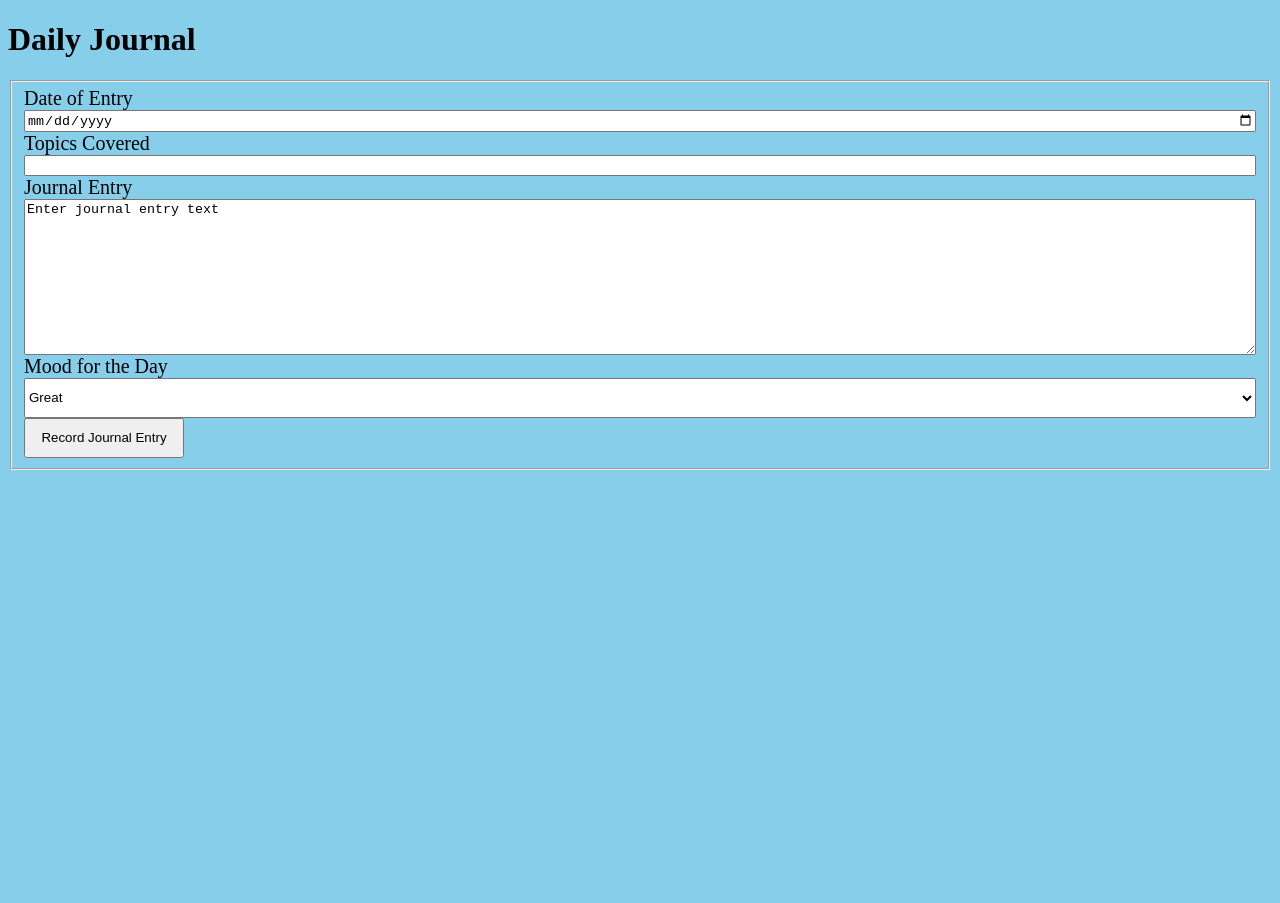
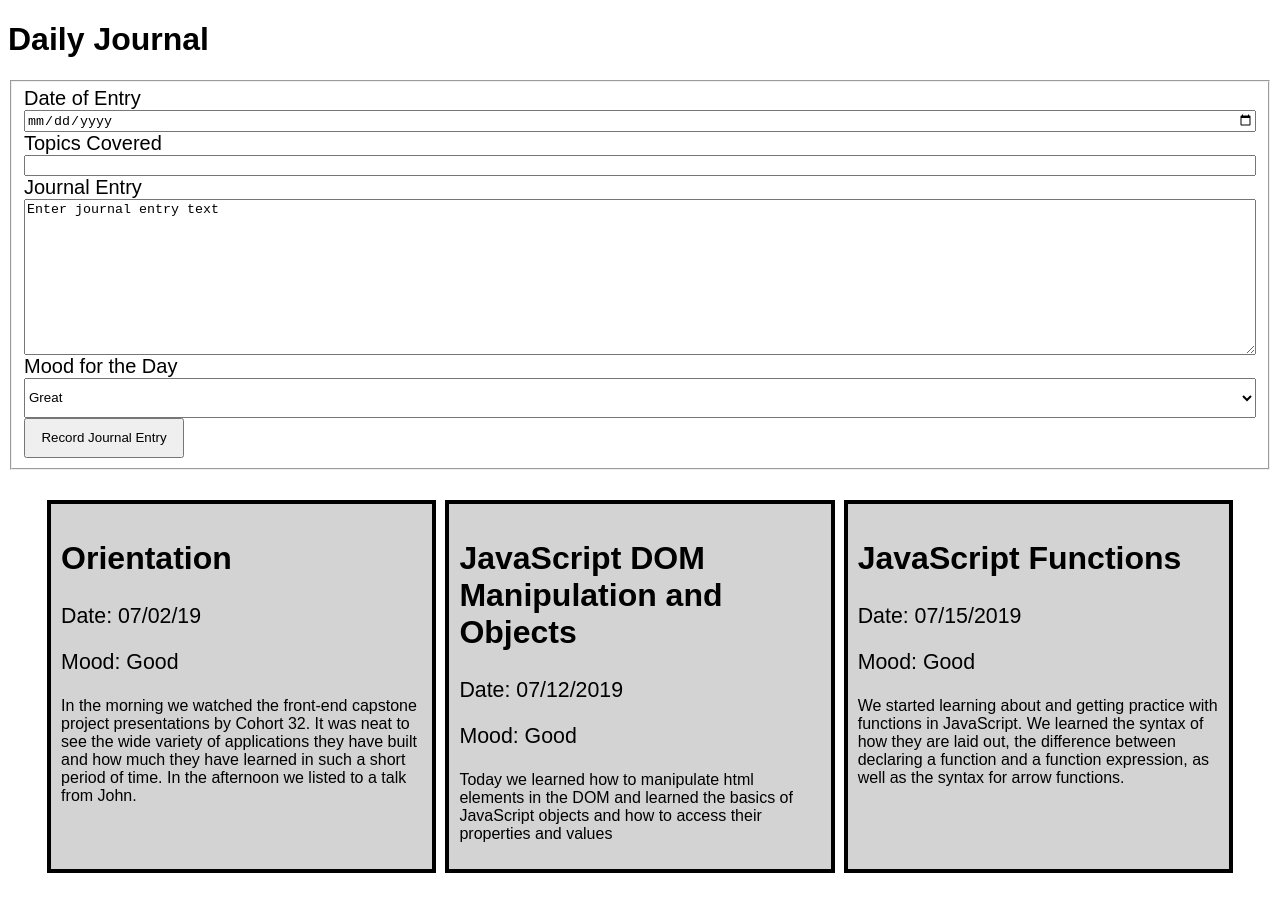
Before and after one commit to snyderjd/daily-journal, a plain HTML site: page src/index.html in a window 1280 px wide. Before the commit the page ends 800 px from the top, so only its background shows below. Drawn offline with Linux system fonts and the light colour scheme.

Commit message:
Completed function to populate entry objects as HTML representations

```diff
--- a/src/index.html
+++ b/src/index.html
@@ -31,6 +31,7 @@
             <button type="submit">Record Journal Entry</button>
         </fieldset>
     </form>
+    <article class="entries"></article>
     <script src="scripts/journal.js"></script>
 </body>
 </html>
--- a/src/scripts/journal.js
+++ b/src/scripts/journal.js
@@ -1,13 +1,41 @@
 // Define the keys and values for a JavaScript object that represents a journal entry about what you learned today
 
-const journalEntry = {
-    date: "07/12/2019",
-    topic: "JavaScript DOM manipulation and Objects",
-    entry: "Today we learned how to manipulate html elements in the DOM and learned the basics of JavaScript objects and how to access their properties and values",
-    mood: "Good"
-}
+const journalEntries = [
+    {
+        date: "07/02/19",
+        topic: "Orientation",
+        entry: "In the morning we watched the front-end capstone project presentations by Cohort 32. It was neat to see the wide variety of applications they have built and how much they have learned in such a short period of time. In the afternoon we listed to a talk from John.",
+        mood: "Good"
+    },
+    {
+        date: "07/12/2019",
+        topic: "JavaScript DOM Manipulation and Objects",
+        entry: "Today we learned how to manipulate html elements in the DOM and learned the basics of JavaScript objects and how to access their properties and values",
+        mood: "Good"
+    },
+    {
+        date: "07/15/2019",
+        topic: "JavaScript Functions",
+        entry: "We started learning about and getting practice with functions in JavaScript. We learned the syntax of how they are laid out, the difference between declaring a function and a function expression, as well as the syntax for arrow functions.",
+        mood: "Good"
+    }
+];
 
-const journalEntries = [];
+const entryContainer = document.querySelector('.entries');
 
-journalEntries.push(journalEntry);
-console.log(journalEntries);
+const displayEntry = (object) => {
+    const entryContainer = document.querySelector('.entries');
+    const HTMLRepresentation =
+        `<section class="entry">
+            <h2 class="entry__topic">${object.topic}</h2>
+            <p class="entry__date">Date: ${object.date}</p>
+            <p class="entry__mood">Mood: ${object.mood}</p>
+            <p class="entry__content">${object.entry}</p>
+        </section>`;
+
+    entryContainer.innerHTML += HTMLRepresentation;
+};
+
+journalEntries.forEach(entry => {
+    displayEntry(entry);
+});
--- a/src/styles/journal.css
+++ b/src/styles/journal.css
@@ -10,7 +10,7 @@
 }
 
 .journal__body {
-    background-color: skyblue;
+    font-family: Arial, Helvetica, sans-serif;
 }
 
 .journal__fields select {
@@ -21,3 +21,29 @@
     height: 40px;
     width: 160px;
 }
+
+.entries {
+    display: flex;
+    flex-wrap: wrap;
+    justify-content: space-evenly;
+    margin: 30px;
+}
+
+.entry {
+    width: 30%;
+    border: 4px solid black;
+    padding: 10px;
+    background-color: lightgray;
+}
+
+.entry__topic {
+    font-size: 24pt;
+}
+
+.entry__date {
+    font-size: 16pt;
+}
+
+.entry__mood {
+    font-size: 16pt;
+}
```
